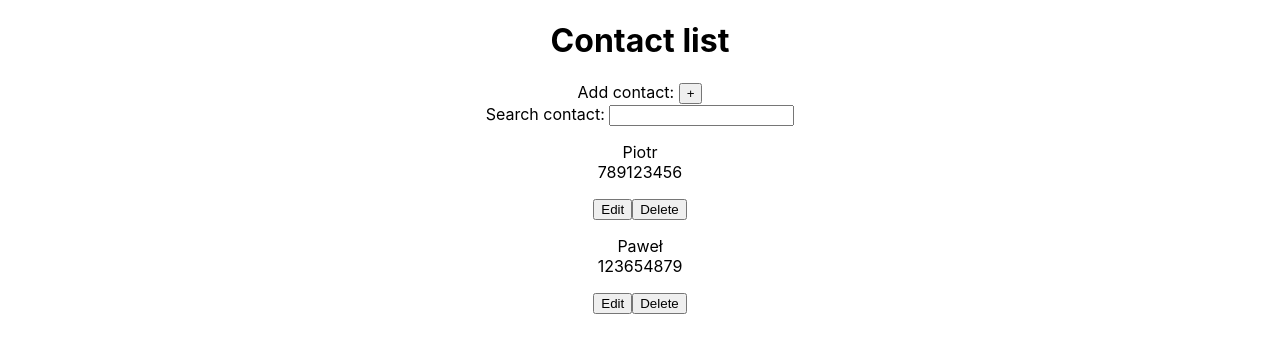
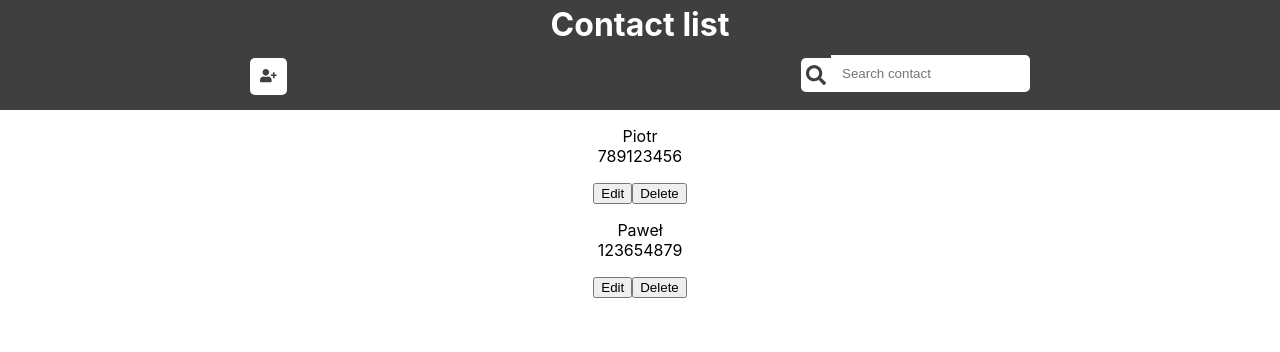
Before and after one commit to kedziorap/contact-list, a React (Create React App) app: page / in a window 1280 px wide. Shown: the top 352 px of the page. Built offline with nearby package versions, Linux system fonts and the light colour scheme.

Commit message:
Add styles to header

```diff
--- a/package.json
+++ b/package.json
@@ -3,6 +3,9 @@
   "version": "0.1.0",
   "private": true,
   "dependencies": {
+    "@fortawesome/fontawesome-svg-core": "^1.2.4",
+    "@fortawesome/free-solid-svg-icons": "^5.3.1",
+    "@fortawesome/react-fontawesome": "^0.1.3",
     "react": "^16.5.2",
     "react-dom": "^16.5.2",
     "react-scripts": "2.0.4"
--- a/src/App.css
+++ b/src/App.css
@@ -1,32 +1,6 @@
+* {
+  box-sizing: border-box;
+}
 .App {
   text-align: center;
 }
-
-.App-logo {
-  animation: App-logo-spin infinite 20s linear;
-  height: 40vmin;
-}
-
-.App-header {
-  background-color: #282c34;
-  min-height: 100vh;
-  display: flex;
-  flex-direction: column;
-  align-items: center;
-  justify-content: center;
-  font-size: calc(10px + 2vmin);
-  color: white;
-}
-
-.App-link {
-  color: #61dafb;
-}
-
-@keyframes App-logo-spin {
-  from {
-    transform: rotate(0deg);
-  }
-  to {
-    transform: rotate(360deg);
-  }
-}
--- a/src/App.js
+++ b/src/App.js
@@ -2,6 +2,11 @@ import React, { Component } from 'react';
 import './App.css';
 import Header from './components/Header/Header';
 import ContactList from './components/ContactsList/ContactsList';
+import { library } from '@fortawesome/fontawesome-svg-core';
+//import { FontAwesomeIcon } from '@fortawesome/react-fontawesome';
+import { faSearch, faUserPlus } from '@fortawesome/free-solid-svg-icons';
+
+library.add(faSearch, faUserPlus);
 const users = [
   {
     name: 'Piotr',
--- /dev/null
+++ b/src/components/ContactsList/ContactList.css
@@ -0,0 +1,3 @@
+main {
+    padding-top: 110px;
+}
--- a/src/components/ContactsList/ContactsList.js
+++ b/src/components/ContactsList/ContactsList.js
@@ -1,5 +1,6 @@
 import React from 'react';
 import Contact from './Contact/Contact';
+import './ContactList.css';
 
 const ContactList = ({users, onDelete, onEdit, editionInProgress, canEdit}) => {
     if (users) {
--- /dev/null
+++ b/src/components/Header/Header.css
@@ -0,0 +1,17 @@
+.header {
+    background-color: rgb(63, 63, 63);
+    color: white;
+    padding: 5px 0;
+    position: fixed;
+    height: 110px;
+    left: 0;
+    right: 0;
+    top: 0;
+}
+.header-wrap {
+    max-width: 800px;
+    margin: 0 auto;
+}
+.title {
+    margin: 0;
+}
--- a/src/components/Header/Header.js
+++ b/src/components/Header/Header.js
@@ -1,11 +1,12 @@
 import React from 'react';
 import SearchBar from './SearchBar/SearchBar';
+import './Header.css';
  const Header = ({searchText, searchPhrase, addAction, editionInProgress}) => {
      return (
-        <header>
-            <h1>Contact list</h1>
-            <SearchBar searchText={searchText} searchPhrase={searchPhrase} addAction={addAction} editionInProgress={editionInProgress} />
-
+        <header className="header">
+            <div className="header-wrap">
+            <h1 className="title">Contact list</h1>
+            <SearchBar searchText={searchText} searchPhrase={searchPhrase} addAction={addAction} editionInProgress={editionInProgress} /></div>
         </header>
      )
  }
--- /dev/null
+++ b/src/components/Header/SearchBar/AddContact/AddContact.css
@@ -0,0 +1,4 @@
+.addContact {
+    width: 100%;
+    transform: translate(0, 52px)
+}
--- a/src/components/Header/SearchBar/AddContact/AddContact.js
+++ b/src/components/Header/SearchBar/AddContact/AddContact.js
@@ -1,5 +1,5 @@
 import React, {Component} from 'react';
-
+import './AddContact.css';
 class AddDialog extends Component {
     constructor(props) {
         super(props);
@@ -12,7 +12,7 @@ class AddDialog extends Component {
     render() {
         const errors = this.state.errors.length ? 1 : null;
         return (
-            <dialog open>
+            <dialog className="addContact" open>
                 Name: <input type="text" onChange={this.onChangeInputName} value={this.state.name}/><br/>
                 Phone number: <input type="text" onChange={this.onChangeInputPhone}/><br/>
                 <button onClick={this.addUser}>Ok</button><button onClick={this.props.show} value={this.state.number}>Cancel</button>
--- /dev/null
+++ b/src/components/Header/SearchBar/SearchBar.css
@@ -0,0 +1,34 @@
+.searchbar {
+    padding: 11px;
+    border-top-right-radius: 5px;
+    border-bottom-right-radius: 5px;
+    border: 0;
+}
+.searchbox {
+    display: flex;
+    justify-content: space-between;
+    padding: 10px;
+}
+.icon {
+    display: inline-block;
+    color: rgb(63, 63, 63);
+    background-color: white;
+    font-size: 20px;
+    padding: 5px;
+    border-top-left-radius: 5px;
+    border-bottom-left-radius: 5px;
+    transform: translate(0,4px);
+}
+.button {
+    padding: 11px 10px;
+    border-radius: 5px;
+    border: 0;
+    background: white;
+    color: rgb(63, 63, 63);
+    transform: translate(0, 4px);
+    transition: 0.3s;
+}
+.button:hover {
+    cursor: pointer;
+    background: rgb(194, 193, 193);
+}
--- a/src/components/Header/SearchBar/SearchBar.js
+++ b/src/components/Header/SearchBar/SearchBar.js
@@ -1,6 +1,7 @@
 import React, {Component} from 'react';
 import AddContact from './AddContact/AddContact';
-
+import './SearchBar.css';
+import { FontAwesomeIcon } from '@fortawesome/react-fontawesome';
 class SearchBar extends Component {
     constructor(props) {
         super(props);
@@ -11,12 +12,11 @@ class SearchBar extends Component {
     }
     render() {
         return(
-            <div>
-                <div>
-                    Add contact: <button onClick={this.showAddDialog} disabled={this.props.editionInProgress}>+</button>
+            <div className="searchbox">
+                <div> <button className="button"onClick={this.showAddDialog} disabled={this.props.editionInProgress}><FontAwesomeIcon icon="user-plus"/></button>
                 </div>
                 <div>
-                    Search contact: <input type="text" value={this.state.searchText} onChange={this.onChangeInput} disabled={this.props.editionInProgress}/>
+                <label className="icon" htmlFor="search"><FontAwesomeIcon icon="search"/> </label><input className="searchbar" id="search" type="text" value={this.state.searchText} onChange={this.onChangeInput} disabled={this.props.editionInProgress} placeholder="Search contact"/>
                 </div>
                 {this.state.isAddIng && <AddContact show={this.hideAddig} addAction={this.props.addAction}/>}
             </div>
@@ -29,7 +29,7 @@ class SearchBar extends Component {
     }
     showAddDialog = () => {
         this.setState({
-            isAddIng: true
+            isAddIng: !this.state.isAddIng
         })
     }
     onChangeInput = (e) => {
```
Also changed, not shown: 1 other file (tests, documents, lock files or other folders).
